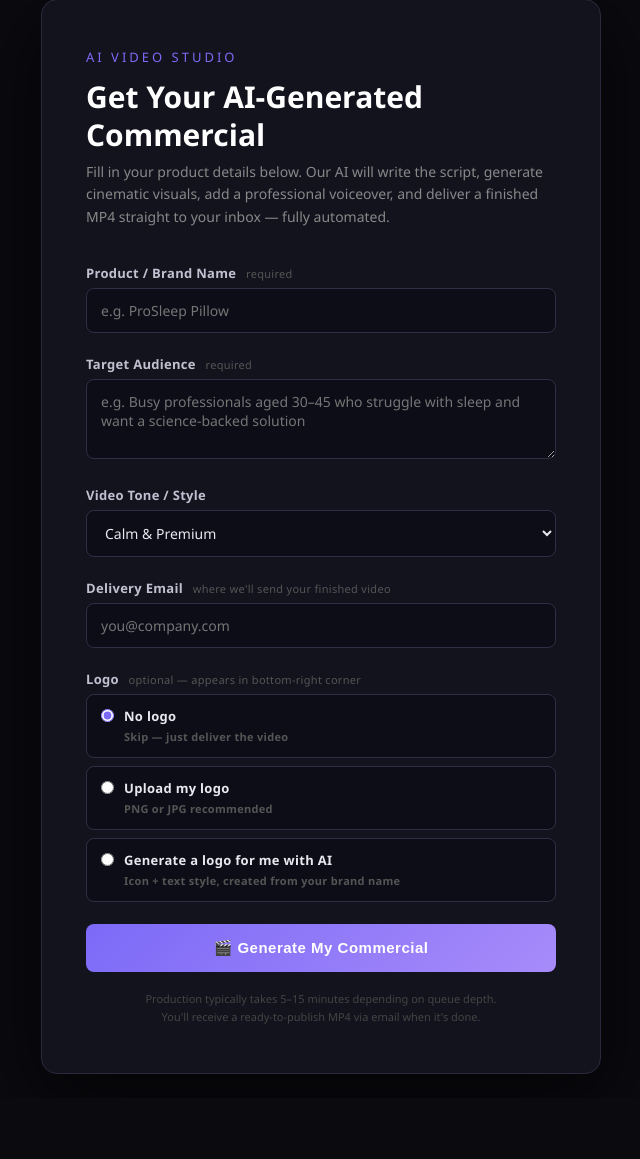
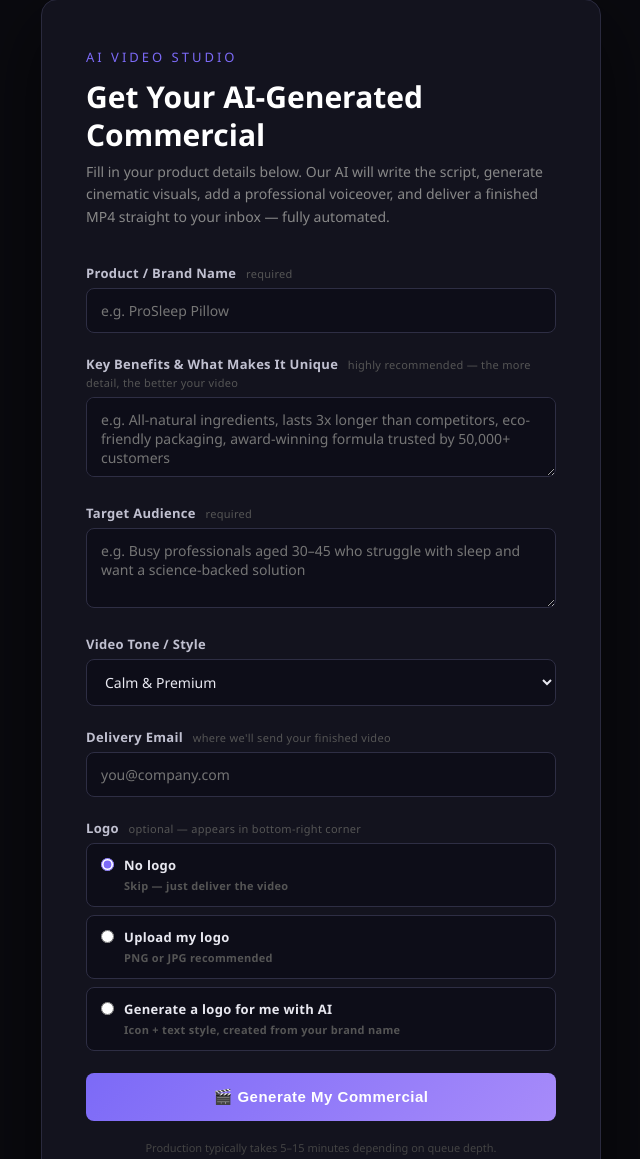
Before and after one commit to halalcaterapp-crypto/ai-video-agency, a Flask app: page /order in a window 1280 px wide. Shown: the part 25-1184 px from the top of the page, without its empty margins (319-959 px from the left). Before the commit the page ends 1099 px from the top, so only its background shows below. Run offline with Flask 3, Linux system fonts and the light colour scheme.

Commit message:
Improve: add key benefits field + force product-specific storyboarding

```diff
--- a/app.py
+++ b/app.py
@@ -44,6 +44,7 @@ def generate():
     target_audience = request.form.get("target_audience", "").strip()
     tone            = request.form.get("tone", "").strip()
     client_email    = request.form.get("client_email", "").strip()
+    key_benefits    = request.form.get("key_benefits", "").strip()
     generate_logo   = request.form.get("generate_logo") == "1"
 
     errors = []
@@ -81,6 +82,7 @@ def generate():
             target_audience=target_audience,
             tone=tone or "professional, cinematic, compelling",
             client_email=client_email,
+            key_benefits=key_benefits,
             logo_path=logo_path,
             generate_logo=generate_logo,
         ),
--- a/pipeline.py
+++ b/pipeline.py
@@ -50,6 +50,7 @@ def run(
     target_audience: str,
     tone: str,
     client_email: str,
+    key_benefits: str = "",
     logo_path: str = None,
     generate_logo: bool = False,
 ) -> dict:
@@ -65,7 +66,7 @@ def run(
     try:
         # -- 1. Storyboarding
         logger.info("=== STEP 1: Storyboarding ===")
-        sb = storyboard.generate_storyboard(product_name, target_audience, tone)
+        sb = storyboard.generate_storyboard(product_name, target_audience, tone, key_benefits)
         result["storyboard"] = sb
 
         sb_path = os.path.join(job_dir, "storyboard.json")
--- a/templates/form.html
+++ b/templates/form.html
@@ -213,6 +213,16 @@
         required
       />
 
+      <label for="key_benefits">
+        Key Benefits &amp; What Makes It Unique
+        <span class="hint">highly recommended — the more detail, the better your video</span>
+      </label>
+      <textarea
+        id="key_benefits"
+        name="key_benefits"
+        placeholder="e.g. All-natural ingredients, lasts 3x longer than competitors, eco-friendly packaging, award-winning formula trusted by 50,000+ customers"
+      >{{ key_benefits or '' }}</textarea>
+
       <label for="target_audience">
         Target Audience
         <span class="hint">required</span>
```
Also changed, not shown: storyboard.py (+12 -2 lines).
